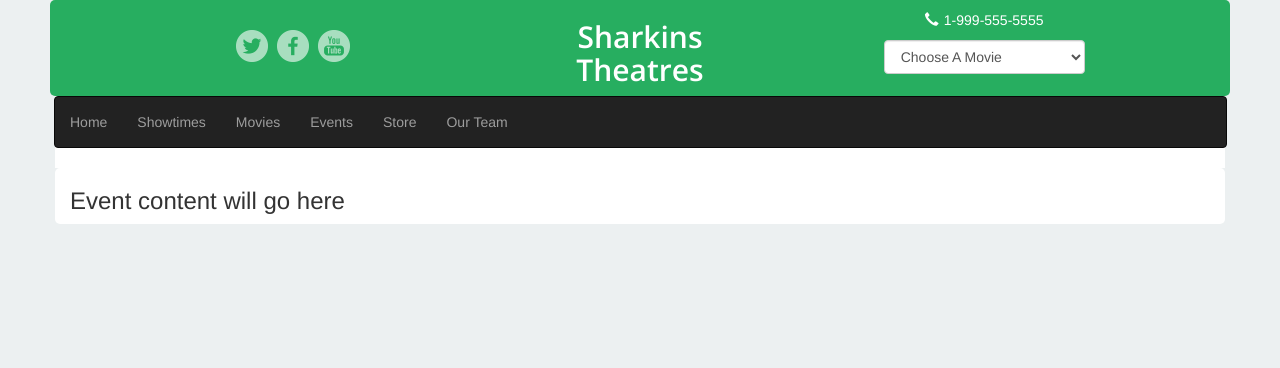
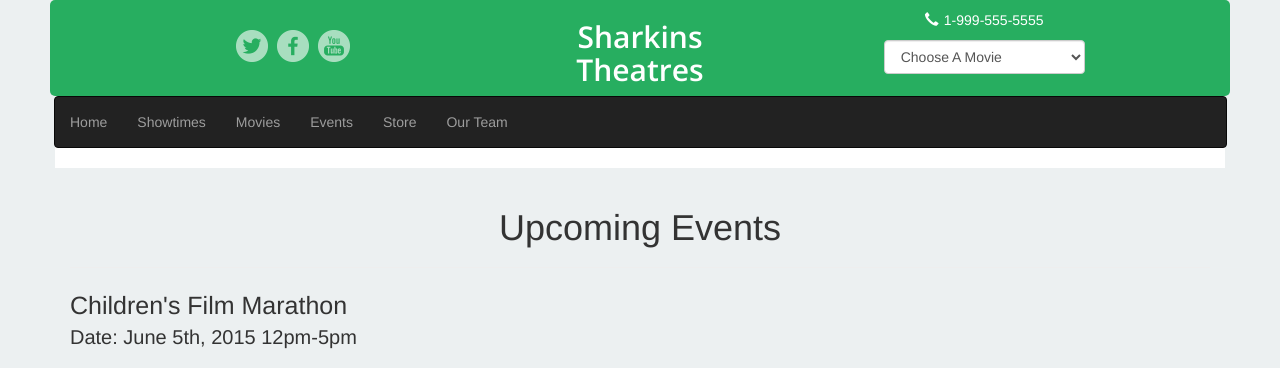
Before and after one commit to dukeayers/cs399_theater, a Django app: page /events in a window 1280 px wide. Shown: the top 368 px of the page. Before the commit the page ends 224 px from the top, so only its background shows below. Run offline with Django 3.2, Linux system fonts and the light colour scheme; data comes from the database, SQL or seed files in the repository; grey boxes labelled with a size stand in for pictures from a placeholder-image service; parts of the project's set-up code (start-up, migrations or seed data) failed here and were passed over; some libraries are stand-ins or nearby versions.

Commit message:
Added team member info and formatted events page.

```diff
--- a/theater_project/templates/events.html
+++ b/theater_project/templates/events.html
@@ -1,16 +1,81 @@
 {% extends "base.html" %}
 
 {% block page_style %}
-{#    Any CSS specific to this page will go inside of this block.   #}
+
+.page-header {
+	border-bottom: none;
+}
 
 {% endblock %}
 
 {% block content %}
 
-{#    Any content associated with the page will go inside of this block.    #}
-    <div class="container" style="background:white; border-radius:5px;">
-        <h3>Event content will go here</h3>
+<!DOCTYPE html>
+<html>
+  <head>
+    <title>Theater Events</title>
+        <link href="../../dist/css/bootstrap.min.css" rel="stylesheet">
+
+    <!-- Custom styles for this template -->
+    <link href="sticky-footer.css" rel="stylesheet">
+
+    <!-- Just for debugging purposes. Don't actually copy these 2 lines! -->
+    <!--[if lt IE 9]><script src="../../assets/js/ie8-responsive-file-warning.js"></script><![endif]-->
+    <script src="../../assets/js/ie-emulation-modes-warning.js"></script>
+
+    <!-- HTML5 shim and Respond.js for IE8 support of HTML5 elements and media queries -->
+    <!--[if lt IE 9]>
+      <script src="https://oss.maxcdn.com/html5shiv/3.7.2/html5shiv.min.js"></script>
+      <script src="https://oss.maxcdn.com/respond/1.4.2/respond.min.js"></script>
+    <![endif]-->
+  </head>
+
+  <body>
+
+    <!-- Begin page content -->
+    <div class="container">
+      <div class="page-header">
+        <h1 style="text-align: center;">Upcoming Events</h1>
+      </div>
+      <span class="lead" style="font-size: 25px;">Children's Film Marathon</span><br>
+	<span class="lead" style="font-size: 20px;">Date: June 5th, 2015 12pm-5pm</span><br><br>
+	<table border="0" width="850">
+	<tr>
+	<td style="padding-right: 50px;"><img src="{{ STATIC_URL }}event-icons/children.png" alt= "" height="200" width="200"></td>
+	<td>This summer our theater is holding a special marathon of family movies for your entertainment.  This marathon includes movies you all know and love including: How to Train Your Dragon, Despicable Me and The Lego Movie!  Children's tickets are $3.00 and adults are $5.00.  Don't miss out on this evening of fun!<br><a href="/store">Buy Tickets</a> </td>
+	</tr>
+	</table>
+	<br><br><br>
+
+<span class="lead" style="font-size: 25px;">3D Animation Film Festival</span><br>
+	<span class="lead" style="font-size: 20px;">Date: August 16th, 2015 6pm-10pm</span><br><br>
+	<table border="0" width="850">
+	<tr>
+	<td style="padding-right: 50px;"><img src="{{ STATIC_URL }}event-icons/festival.png" alt= "" height="200" width="200"></td>
+	<td>Are you a film enthusiast?  Do you have a passion for 3D animation?  If you answered yes to either question then we have some good news for you!  This coming August Sharkins Theaters is holding its first annual 3D Animation Film Festival!  Local film makers will present their finest work for your viewing pleasure all for our current ticket price.  Order your ticket today!<br><a href="/store">Buy Tickets</a> </td>
+	</tr>
+	</table>
+
     </div>
+
+    <!--
+	<footer class="footer">
+      <div class="container">
+        <p class="text-muted">Place sticky footer content here.</p>
+      </div>
+    </footer>
+	-->
+
+<!-- Put just before closing body tag so pages load faster -->
+    <!-- Obtain jquery javascript library from CDN -->
+<!-- Check http://code.jquery.com/ for latest version. -->
+    <script src="http://code.jquery.com/jquery-2.1.0.min.js"></script>
+    <!-- Obtain Bootstrap javascript library from CDN (online service) so it doesn't have to be on my machine -->
+    <script src="http://netdna.bootstrapcdn.com/bootstrap/3.0.3/js/bootstrap.min.js"></script>
+
+
+  </body>
+</html>
 
 {% endblock %}
 
```
Also changed, not shown: theater_project/templates/team.html (+5 -5 lines), README.md.
